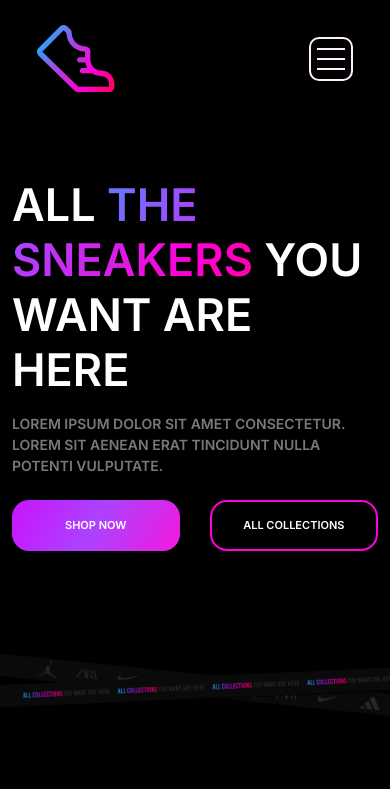
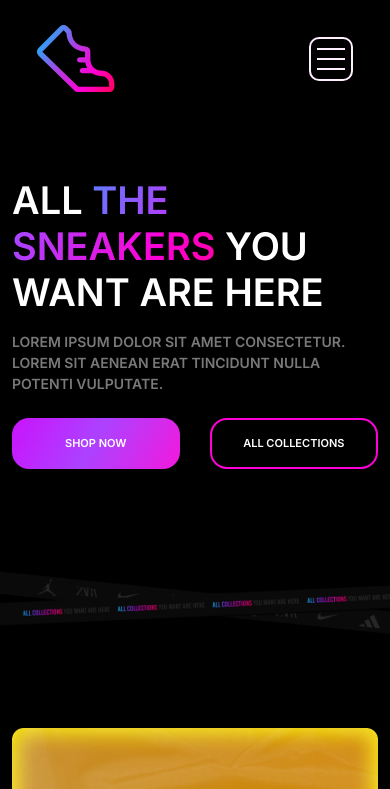
Before and after one commit to normansrgn/graduateWork, a React app: page / in a window 390 px wide. Shown: the top 789 px of the page. Built offline with nearby package versions, Linux system fonts and the light colour scheme; the HTML template or start-up script is replaced by a standard one.

Commit message:
adaptive

```diff
--- a/src/components/Prom/__prom.scss
+++ b/src/components/Prom/__prom.scss
@@ -123,7 +123,7 @@
 
     & h1 {
       width: auto;
-      font-size: 45px;
+      font-size: 38px;
       line-height: normal;
     }
 
```
